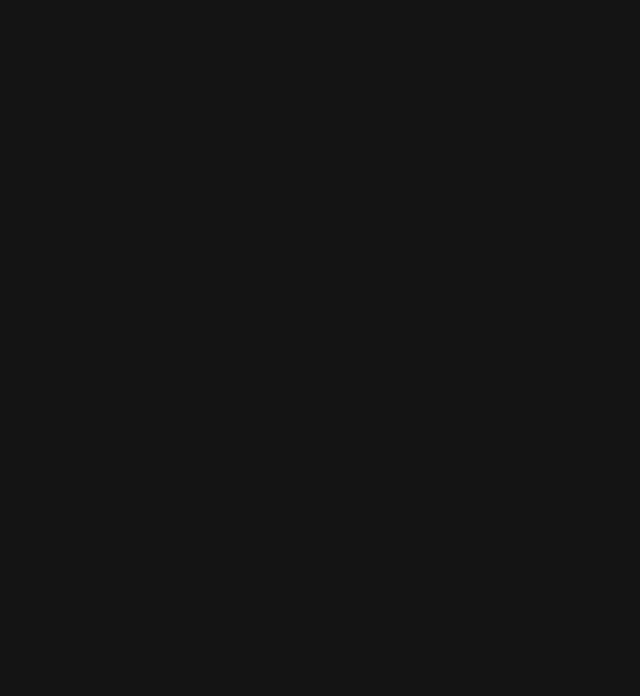
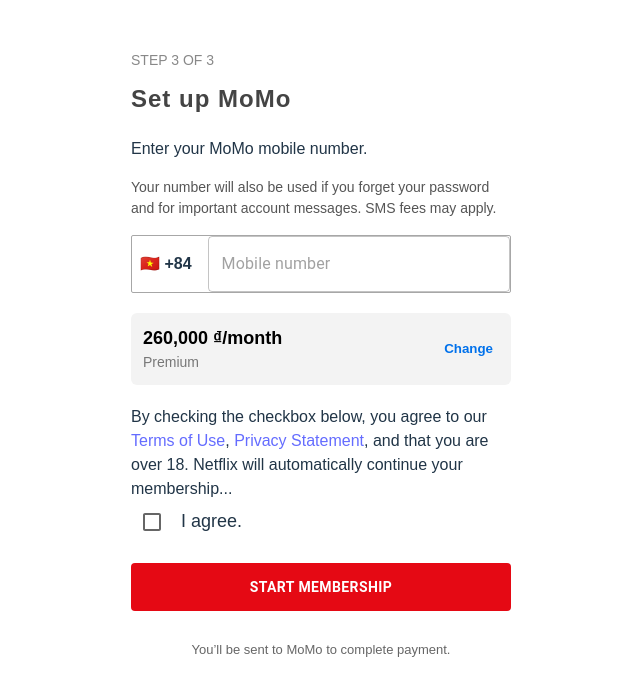
Before and after one commit to myBlance/netflix-test, a React (Vite) app: page /Momo in a window 1280 px wide. Before the commit this address had no page. Shown: the top 696 px of the page, without its empty margins (319-959 px from the left). Built offline with nearby package versions, Linux system fonts and the light colour scheme.

Commit message:
cap nhat page payMomo

```diff
--- a/src/App.tsx
+++ b/src/App.tsx
@@ -5,6 +5,7 @@
 import Login from "./pages/Login";
 import PersonDetail from "./pages/PersonDetail";
 import Register from "./pages/Register";
+import SetupMomo from "./pages/PayMoney/Momo";
 
 
 function App() {
@@ -16,6 +17,7 @@
         <Route path="/person/:id" element={<PersonDetail />} />
         <Route path="/login" element={<Login />} />
         <Route path="/Register" element={<Register />} />
+        <Route path="/Momo" element={<SetupMomo />} />
       </Routes>
     </Router>
   );
--- a/src/components/Register/StepThree.tsx
+++ b/src/components/Register/StepThree.tsx
@@ -3,6 +3,7 @@
 import LockOutlinedIcon from '@mui/icons-material/LockOutlined';
 import CreditCardIcon from '@mui/icons-material/CreditCard';
 import AccountBalanceWalletIcon from '@mui/icons-material/AccountBalanceWallet';
+import { useNavigate } from "react-router-dom";
 
 interface StepThreeProps {
   label: string;
@@ -10,6 +11,15 @@
 }
 
 const StepThree: React.FC<StepThreeProps> = ({ label, description }) => {
+    const navigate = useNavigate();
+
+    const handlePayVisa = () => {
+        navigate(`/src/pages/PayMoney/Visa.tsx`);
+    };
+    const handlePayMomo = () => {
+        navigate(`/Momo`);
+    };
+
     return (
         <div className="step3-container">
             <div className='look-icon'>
@@ -30,25 +40,27 @@
                 <Button
                     variant="outlined"
                     fullWidth
+                    onClick={() => handlePayVisa()}
                     startIcon={<CreditCardIcon />}
                 >
                     <div style={{ display: 'flex', alignItems: 'center' }}>
                         <span style={{ marginRight: 12 }}>Credit or Debit Card</span>
-
-                        <img src="/src/assets/visa.png" alt="Visa" width={40} style={{ marginRight: 4 }} />
-                        <img src="/src/assets/visa.png" alt="MasterCard" width={40} style={{ marginRight: 4 }} />
-                        <img src="/src/assets/visa.png" alt="Amex" width={40} />
+                        <img src="/src/assets/visa.png" alt="Visa"  style={{ marginRight: 4 }} />
+                        <img src="/src/assets/visa.png" alt="MasterCard"  style={{ marginRight: 4 }} />
+                        <img src="/src/assets/visa.png" alt="Amex" />
                     </div>
                 </Button>
 
                 <Button
                     variant="outlined"
                     fullWidth
+
+                    onClick={handlePayMomo}
                     startIcon={<AccountBalanceWalletIcon />}
                 >
                     <div style={{ display: 'flex', alignItems: 'center' }}>
                         <span style={{ marginRight: 12 }}>Digital Wallet</span>
-                        <img src="/src/assets/visa.png" alt="MoMo" width={30} />
+                        <img src="/src/assets/visa.png" alt="MoMo"/>
                     </div>
                 </Button>
             </div>
--- /dev/null
+++ b/src/pages/PayMoney/Momo.tsx
@@ -0,0 +1,72 @@
+import React, { useState } from 'react';
+import { Checkbox, Button, TextField } from '@mui/material';
+import '../../styles/SetupMomo.css';
+
+// import momoLogo from '../assets/momo.png'; // tải ảnh momo logo vào thư mục assets
+// import FlagIcon from '@mui/icons-material/Flag'; // icon quốc kỳ tạm thời
+
+const SetupMomo: React.FC = () => {
+  const [agree, setAgree] = useState(false);
+  const [phone, setPhone] = useState('');
+
+  return (
+    <div className='payMomo'>
+        <div className="momo-container">
+            <div className="step-label">STEP 3 OF 3</div>
+            <h2 className="step-title">
+                Set up MoMo
+            </h2>
+
+            <p>Enter your MoMo mobile number.</p>
+            <p className="subtext">
+                Your number will also be used if you forget your password and for important account messages. SMS fees may apply.
+            </p>
+
+            <div className="phone-input">
+                <span className="flag">🇻🇳 +84</span>
+                <TextField
+                    variant="outlined"
+                    placeholder="Mobile number"
+                    fullWidth
+                    value={phone}
+                    onChange={(e) => setPhone(e.target.value)}
+                />
+            </div>
+
+            <div className="plan-info">
+                <div>
+                    <strong>260,000 ₫/month</strong>
+                    <div className="plan-type">Premium</div>
+                </div>
+                    <button className="change-btn">Change</button>
+            </div>
+            <div>
+                <span>
+                    By checking the checkbox below, you agree to our <a href="#">Terms of Use</a>,{' '}
+                    <a href="#">Privacy Statement</a>, and that you are over 18. Netflix will automatically continue your membership...
+                </span>
+            </div>
+
+            <div className="terms">
+                <Checkbox checked={agree} onChange={(e) => setAgree(e.target.checked)} />
+                <span>
+                    I agree.
+                </span>
+            </div>
+
+            <Button
+                variant="contained"
+                fullWidth
+                className="start-btn"
+                disabled={!agree || !phone}
+            >
+                Start Membership
+            </Button>
+
+            <p className="note">You’ll be sent to MoMo to complete payment.</p>
+        </div>
+    </div>
+  );
+};
+
+export default SetupMomo;
--- a/src/styles/Register.css
+++ b/src/styles/Register.css
@@ -166,7 +166,7 @@
 }
 
 .step2-card Strong {
-    font-size: 14px;
+    font-size: 12px;
     color: #828282;
 }
 
@@ -191,7 +191,7 @@
 .step2-card.premium::before {
     content: 'Most Popular';
     position: absolute;
-    top: -20px;
+    top: -16px;
     left: 0;
     right: 0;
     background: #5f5f5f;
@@ -241,6 +241,7 @@
 }
 
 .end-to-end {
+    margin-left: 70%;
     text-align: left;
     font-size: 12px;
     color: #5f5f5f;
@@ -254,3 +255,7 @@
     justify-content: flex-start;
     margin-bottom: 10px;
 }
+
+.step3-button Button img {
+    width: 40px;
+}
--- /dev/null
+++ b/src/styles/SetupMomo.css
@@ -0,0 +1,101 @@
+.payMomo {
+    background-color: #fff;
+    height: 100vh;
+}
+
+.momo-container {
+    background-color: #fff;
+    max-width: 380px;
+    margin: 0 auto;
+    text-align: left;
+    padding: 50px;
+    font-family: Arial, sans-serif;
+  }
+
+.step-label {
+    color: #888;
+    font-size: 14px;
+    text-transform: uppercase;
+    margin-bottom: 8px;
+}
+
+.step-title {
+    display: flex;
+    align-items: center;
+    font-size: 24px;
+    font-weight: bold;
+}
+
+.momo-icon {
+    width: 28px;
+    height: 28px;
+}
+
+.subtext {
+    font-size: 14px;
+    color: #555;
+}
+
+.phone-input {
+    display: flex;
+    align-items: center;
+    border: 1px solid #a7a7a7;
+    border-radius: 2px;
+    gap: 8px;
+    margin: 16px 0;
+}
+
+.flag {
+    white-space: nowrap;
+    padding: 0 8px;
+    font-weight: bold;
+}
+
+.plan-info {
+    display: flex;
+    justify-content: space-between;
+    align-items: center;
+    background: #f3f3f3;
+    padding: 12px;
+    border-radius: 6px;
+    margin: 20px 0;
+}
+
+.plan-info strong {
+    color: #000;
+}
+
+.plan-type {
+    font-size: 14px;
+    color: #777;
+}
+
+.change-btn {
+    background: none;
+    border: none;
+    font-weight: 600;
+    color: #0071eb;
+    cursor: pointer;
+}
+
+.terms {
+    display: flex;
+    align-items: center;
+    gap: 8px;
+    font-size: 18px;
+    margin-bottom: 20px;
+}
+
+.start-btn {
+    background-color: #e50914 !important;
+    color: white !important;
+    font-weight: bold !important;
+    padding: 12px !important;
+    margin-bottom: 16px !important;
+}
+
+.note {
+    font-size: 13px;
+    color: #666;
+    text-align: center;
+}
```
Also changed, not shown: src/pages/PayMoney/Visa.tsx (added).
